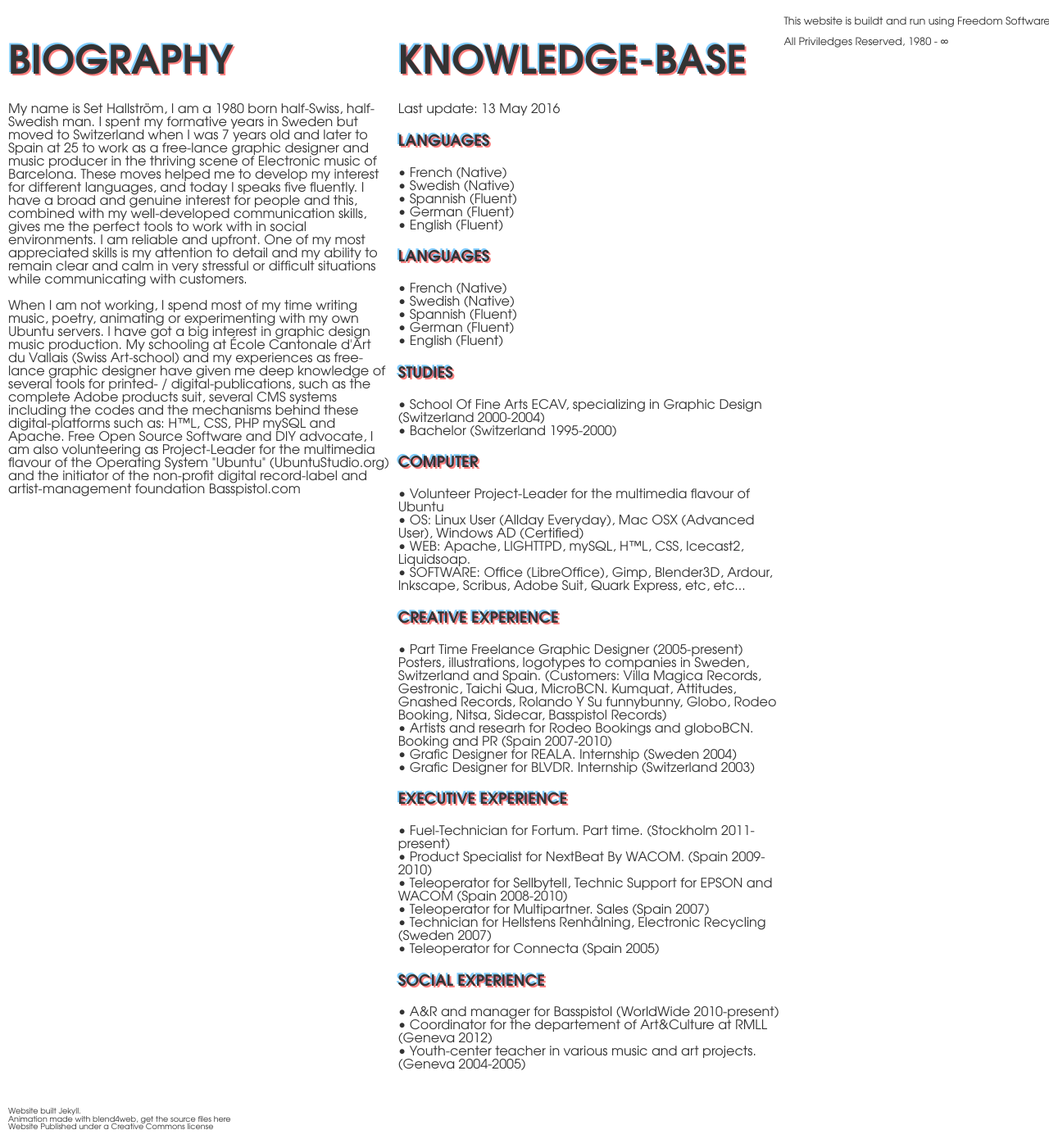
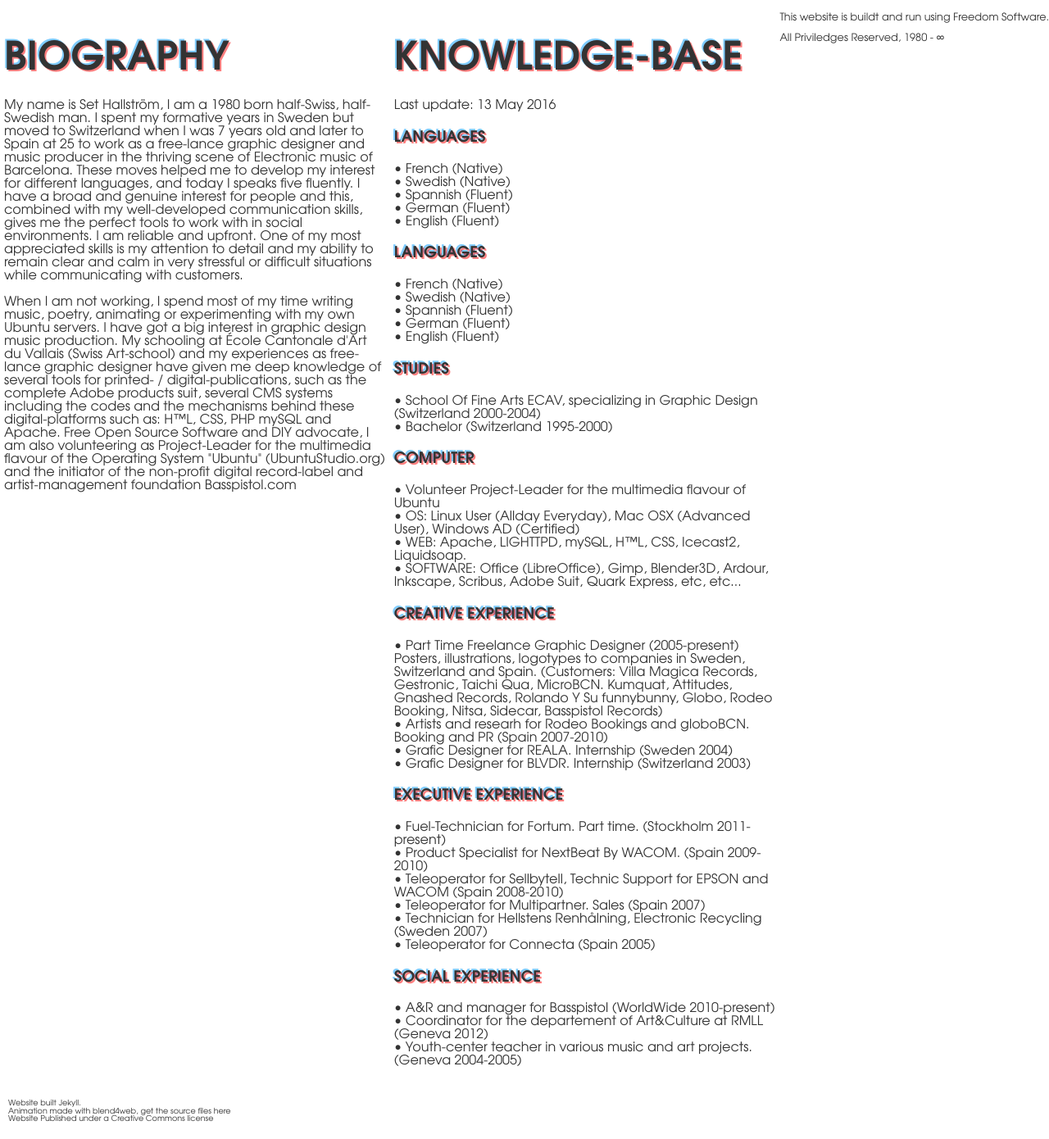
Before and after one commit to Sakrecoer/set.hallstrom, a Jekyll site: the page built from cv.html, in a window 1280 px wide. Shown: the part 270-1660 px from the top of the page at 82% size. Built offline with Jekyll 4.4.1, drawn with Linux system fonts in a browser that asks for light colours; a script that is not in the unit is left out.

Commit message:
Updated '_includes/my_cv.css' via CloudCannon

```diff
--- a/_includes/my_cv.css
+++ b/_includes/my_cv.css
@@ -122,14 +122,14 @@ a:active {
 #content {
 
   width: 100%;
-  padding: 5px;
+  padding: 0;
   display: flex;
   flex-wrap: wrap;
 }
 .column {
   min-width:350px;
   flex: 1 1 400px;
-  padding: 5px;
+  margin: 5px;
 }
 #footer {
   width:100%;
```
